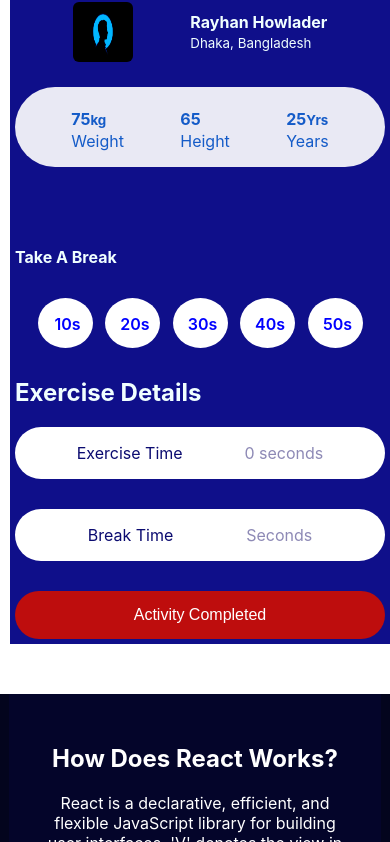
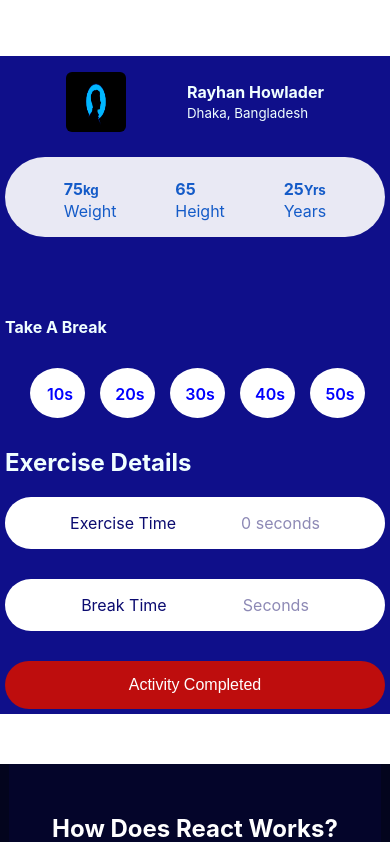
Before and after one commit to mdrayhanhowlader/prussian-fitness-club, a React (Create React App) app: page / in a window 390 px wide. Shown: the part 4298-5140 px from the top of the page. Built offline with nearby package versions, Linux system fonts and the light colour scheme.

Commit message:
first revision completed

```diff
--- a/src/components/Cart/Cart.css
+++ b/src/components/Cart/Cart.css
@@ -58,6 +58,7 @@
     font-weight: 600;
     padding-left: 5px;
     cursor: pointer;
+    margin-left: 5px;
 }
 
 .break:hover {
@@ -96,3 +97,10 @@
     background-color: rgb(255, 0, 119);
     cursor: pointer;
 }
+
+@media screen and (max-width: 320px) {
+    .profile {
+        display: flex;
+        justify-content: center;
+    }
+}
--- a/src/components/Cart/Cart.js
+++ b/src/components/Cart/Cart.js
@@ -26,7 +26,7 @@ const Cart = (props) => {
     }
 
     const handlerToast = () => {
-        toast("Your Activities has Done.")
+        toast("Your Activities has Done!!!")
     }
 
     return (
--- a/src/components/Shop/Shop.css
+++ b/src/components/Shop/Shop.css
@@ -1,7 +1,7 @@
 .shop-container {
     display: grid;
     grid-template-columns: 4fr 1fr;
-    padding: 0px 0px 10px 10px;
+    padding: 0px 0px 10px 0px;
 }
 
 .shop-logo img {
@@ -50,6 +50,11 @@
     margin-top: 40px;
 }
 
+.products-container {
+    margin-bottom: 40px;
+}
+
+
 
 @media screen and (max-width: 992px){
     .shop-container {
@@ -77,11 +82,13 @@
         grid-template-columns: repeat(1, 1fr);
         margin-right: 0;
     }
+    .cart-container {
+        margin-top: 30px;
+    }
 }
 @media screen and (max-width: 320px){
     .shop-container {
         grid-template-columns: repeat(1, 1fr);
-        margin-left: 0;
     }
     .products {
         grid-template-columns: repeat(1, 1fr);
@@ -90,5 +97,6 @@
     .cart-container {
         width: 100%;
         margin-left: 0;
+        margin-top: 30px;
     }
 }
--- a/src/components/Shop/Shop.js
+++ b/src/components/Shop/Shop.js
@@ -21,7 +21,7 @@ const Shop = () => {
 
     return (
         <div>
-                    <div className='shop-container'>
+            <div className='shop-container'>
             <div className="products-container">
 
                 <div className="shop-logo">
```
